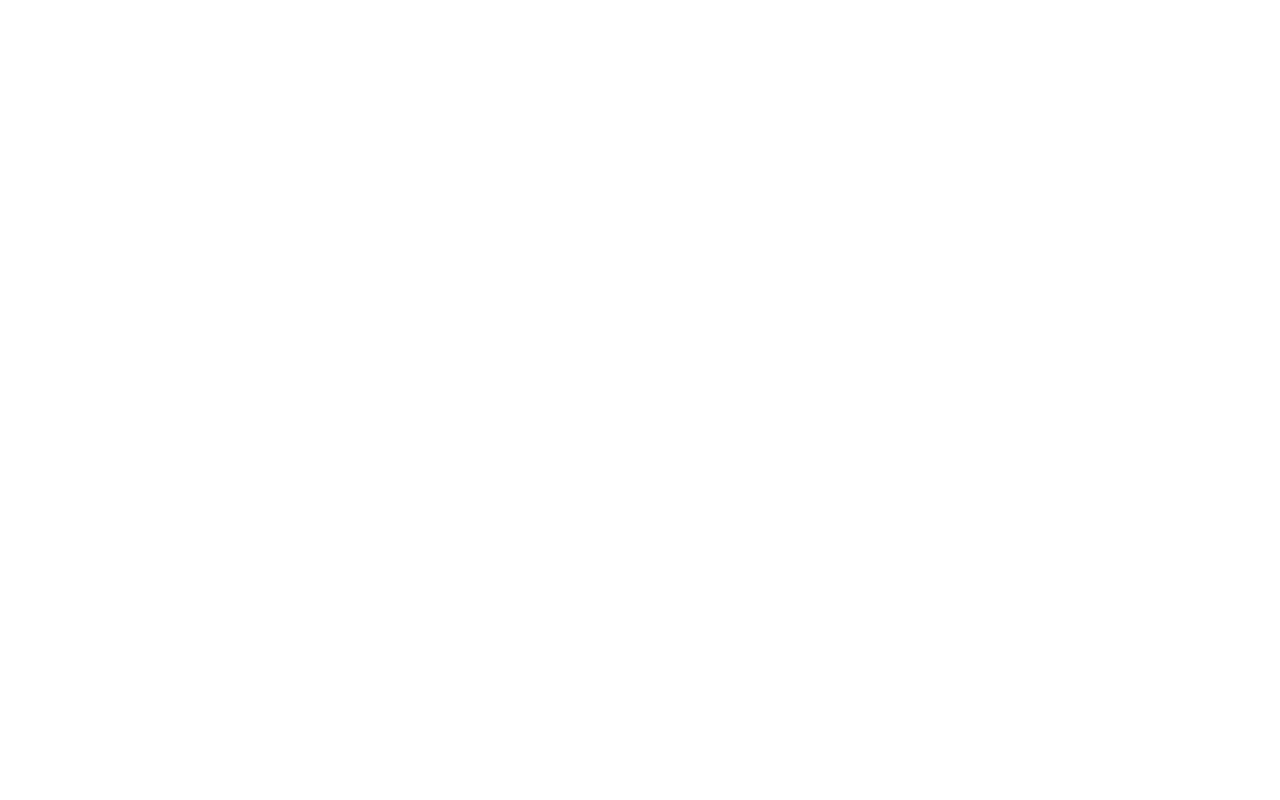
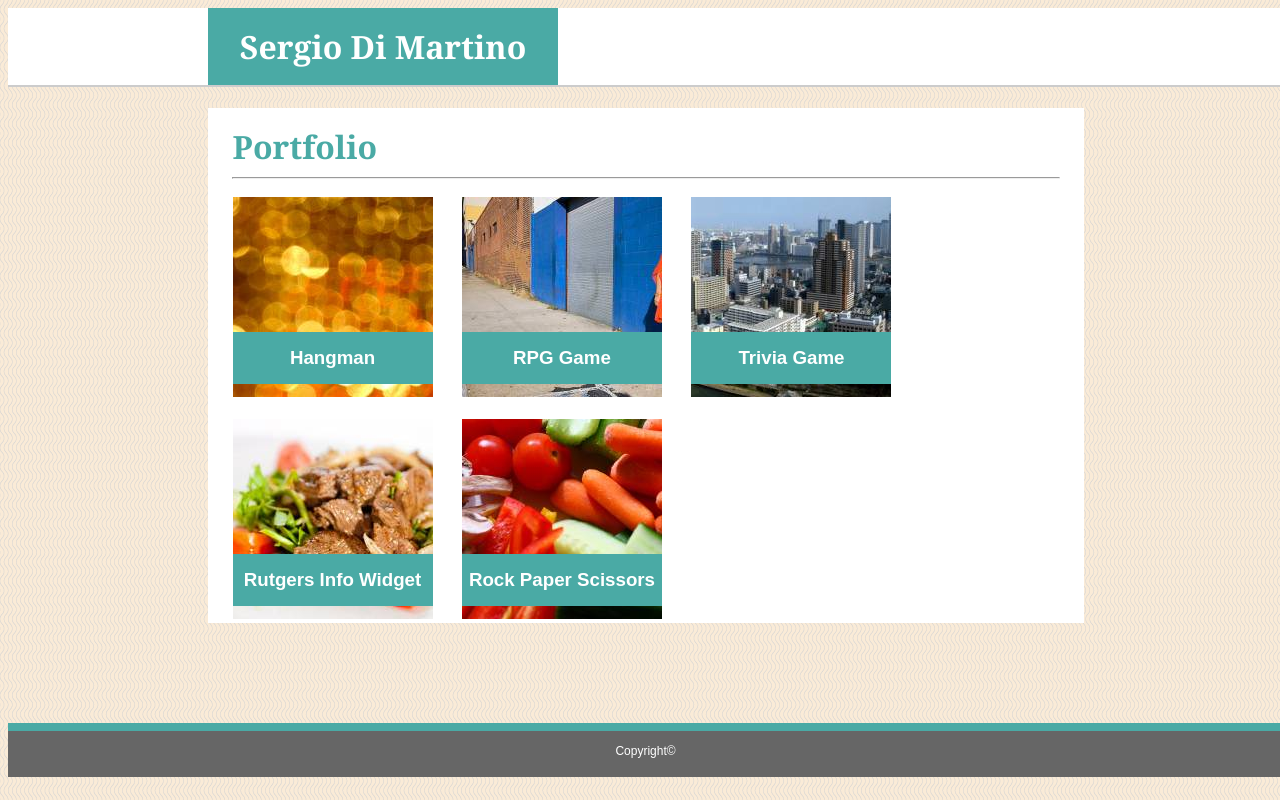
Before and after one commit to sdimartino510/Basic-Portfolio, a plain HTML site: page portfolio.html in a window 1280 px wide. Drawn offline with Linux system fonts and the light colour scheme.

Commit message:
Adds Portfolio content, fixes styling issues

```diff
--- a/assets/css/style.css
+++ b/assets/css/style.css
@@ -1,4 +1,5 @@
 body {
+    background-image: url("../images/vertical-waves.png");
     background-color: #faebd7;
     min-width: 1275px;
     max-width: 1275px;
@@ -27,8 +28,9 @@ body {
     float: left;
 }
 .links {
+    font-family: 'Arial', 'Helvetica Neue', Helvetica, sans-serif;
+    color: #be1515;
     background-color: #ffffff;
-    color: #be1515;
     padding-top: 27px;
     height: 50px;
     text-align: right;
@@ -49,14 +51,15 @@ body {
     color: #ffffff;
 }
 .main-box {
-    font-family: 'Georgia', Times, Times New Roman, serif;
-    height: 417px;
+    font-family: 'Arial', 'Helvetica Neue', Helvetica, sans-serif;
+    height: auto;
     min-width: 876px;
     max-width: 876px;
     margin: auto;
     background-color: #ffffff;
 }
 .about-me {
+    font-family: 'Georgia', Times, Times New Roman, serif;
     font-size: 32px;
     font-weight: 700;
     color: #4aaaa5;
@@ -75,9 +78,10 @@ body {
     float: left;
 }
 .about-text {
+    font-family: 'Arial', 'Helvetica Neue', Helvetica, sans-serif;
     color: #777777;
-    padding-left: 25px;
-    padding-right: 25px;
+    padding: 0 25px 25px 25px;
+    /* padding-right: 25px; */
     line-height: 27px;
 }
 .contact-form input[type=text], select {
@@ -96,14 +100,30 @@ textarea {
     resize: none;
 }
 .submit {
-    font-family: 'Georgia', Times, Times New Roman, serif;
+    font-family: 'Arial', 'Helvetica Neue', Helvetica, sans-serif;
     background-color: #4aaaa5;
     font-size: 15px;
     height: 40px;
     width: 85px;
+    margin-bottom: 25px;
 }
+.image {
+    position: relative;
+    width: 100%; /* for IE 6 */
+    margin: 0 0 25px 25px;
+ }
+ .image-text {
+    text-align: center;
+    position: absolute;
+    padding: 15px 0 15px 0;
+    top: -70px;
+    left: 0;
+    width: 200px;
+    color: #ffffff;
+    background: #4aaaa5;
+ }
 .copyright {
-    font-family: 'Georgia', Times, Times New Roman, serif;
+    font-family: 'Arial', 'Helvetica Neue', Helvetica, sans-serif;
     color: #ffffff;
     margin-top: 100px;
     font-size: 12px;
--- a/portfolio.html
+++ b/portfolio.html
@@ -0,0 +1,55 @@
+<!DOCTYPE html>
+<!--[if lt IE 7]>      <html class="no-js lt-ie9 lt-ie8 lt-ie7"> <![endif]-->
+<!--[if IE 7]>         <html class="no-js lt-ie9 lt-ie8"> <![endif]-->
+<!--[if IE 8]>         <html class="no-js lt-ie9"> <![endif]-->
+<!--[if gt IE 8]><!--> <html class="no-js"> <!--<![endif]-->
+    <head>
+        <meta charset="utf-8">
+        <meta http-equiv="X-UA-Compatible" content="IE=edge">
+        <title>Portfolio</title>
+        <meta name="description" content="about Sergio Di Martino">
+        <meta name="viewport" content="width=device-width, initial-scale=1">
+        <!-- <link rel="stylesheet" href="reset.css"> -->
+        <link rel="stylesheet" href="assets/css/style.css">
+    </head>
+    <body>
+        <!--[if lt IE 7]>
+            <p class="browsehappy">You are using an <strong>outdated</strong> browser. Please <a href="#">upgrade your browser</a> to improve your experience.</p>
+        <![endif]-->
+        <div class="header-box">
+            <span class="name-header">Sergio Di Martino</span>
+            <div class="links">
+                <a class="about" href="#">About</a>
+                <a class="portfolio" href="portfolio.html" class="portfolio">Portfolio</a>
+                <a class="contact" href="contact.html" class="contact">Contact</a>
+            </div>
+        </div>
+        <div class="main-box">
+            <h1 class="about-me">Portfolio</h1>
+            <hr class="hr">
+                <span class="image">
+                    <img src="assets/images/portfolio-image-1.jpg" alt="Hangman">
+                    <h3 class="image-text">Hangman</h3>
+                </span>
+                <span class="image">
+                        <img src="assets/images/portfolio-image-2.jpg" alt="Hangman">
+                        <h3 class="image-text">RPG Game</h3>
+                </span>
+                <span class="image">
+                        <img src="assets/images/portfolio-image-3.jpg" alt="Hangman">
+                        <h3 class="image-text">Trivia Game</h3>
+                </span>
+                <br>
+                <br>
+                <span class="image">
+                        <img src="assets/images/portfolio-image-4.jpg" alt="Hangman">
+                        <h3 class="image-text">Rutgers Info Widget</h3>
+                </span>
+                <span class="image">
+                        <img src="assets/images/portfolio-image-5.jpg" alt="Hangman">
+                        <h3 class="image-text">Rock Paper Scissors</h3>
+                </span>
+        </div>
+        <footer class="copyright">Copyright&copy;</footer>
+    </body>
+</html>
```
Also changed, not shown: contact.html (+1 -1 lines), index.html (+6 -4 lines), assets/images/portfolio-image-1.jpg (added), assets/images/portfolio-image-2.jpg (added), assets/images/portfolio-image-3.jpg (added), assets/images/portfolio-image-4.jpg (added), assets/images/portfolio-image-5.jpg (added), assets/images/vertical-waves.png (added).
